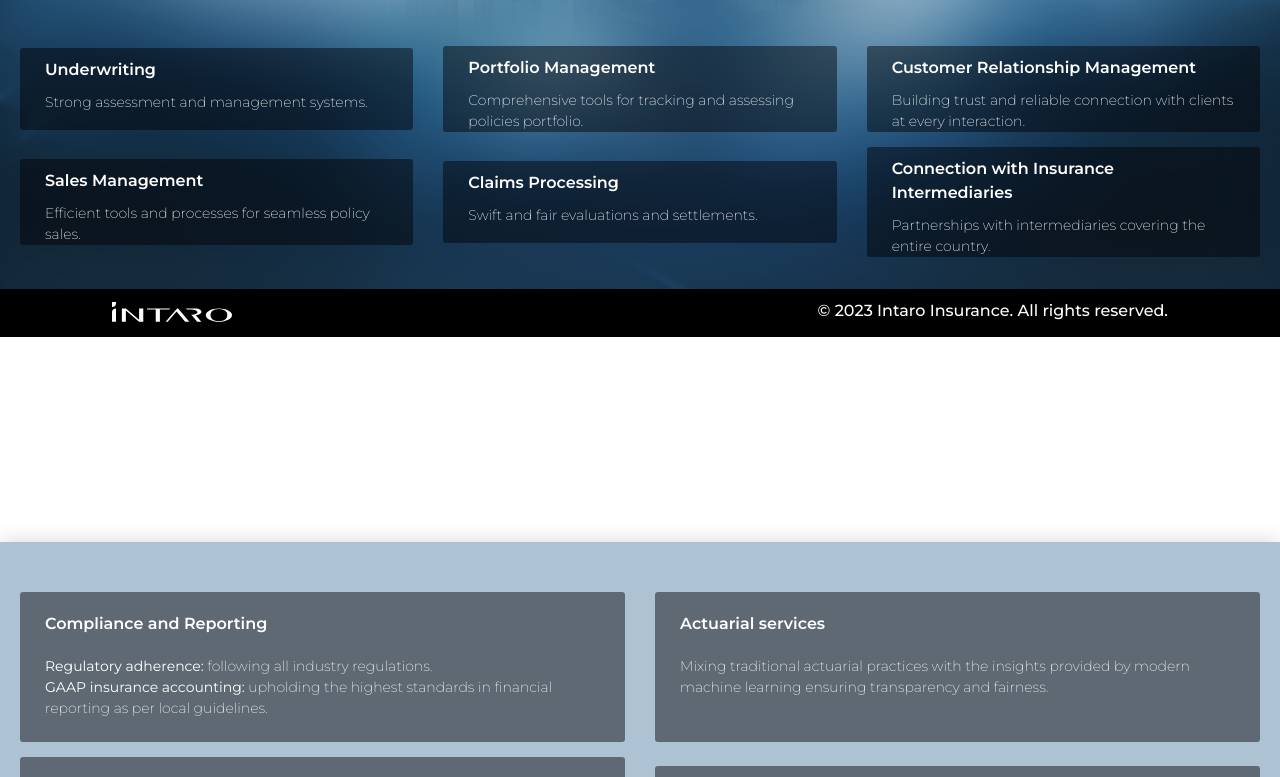
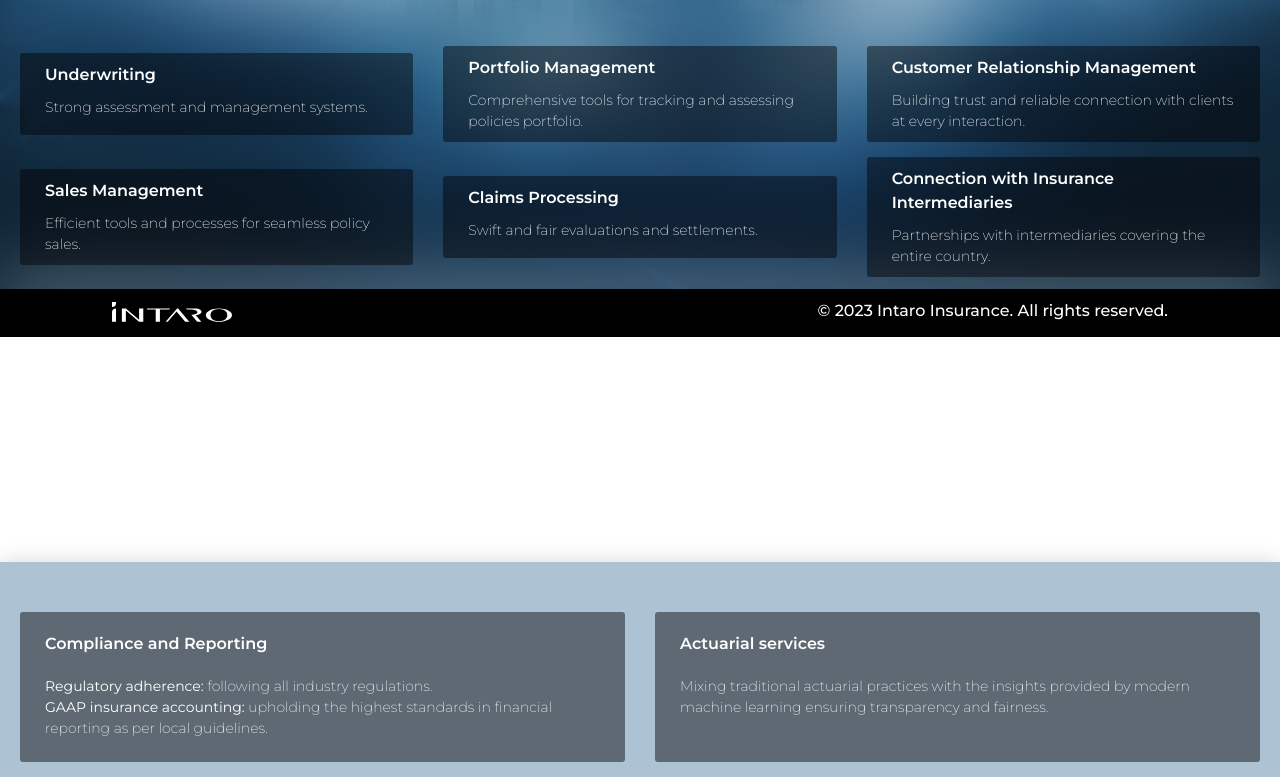
Before and after one commit to IordacheCatalin/IntaroWebPage, a React (Create React App) app: page / in a window 1280 px wide. Shown: the part 463-1240 px from the top of the page. Built offline with nearby package versions, Linux system fonts and the light colour scheme.

Commit message:
Update padding

```diff
--- a/src/Components/BoxContainer/BoxContainer.js
+++ b/src/Components/BoxContainer/BoxContainer.js
@@ -11,14 +11,14 @@ const BoxContainer = () => {
       <div className={Styles.Contain}>
         <div className={Styles.InfoBoxTitle}>{t("Home.Text02")}</div>
         <div className={Styles.InfoBoxContainer}>
-          <SmallBoxContainer title={t("Home.Text03")} text={t("Home.Text04")} height="82px" padding="10px 0px 0px 0px"/>
-          <SmallBoxContainer title={t("Home.Text05")} text={t("Home.Text06")} height="82px" padding="10px 0px 0px 0px"/>
-          <SmallBoxContainer title={t("Home.Text07")} text={t("Home.Text08")} height="82px" padding="10px 0px 0px 0px"/>
+          <SmallBoxContainer title={t("Home.Text03")} text={t("Home.Text04")} height="82px" padding="10px 0px 0px 0px" padding2="0px 0px 10px 0px"/>
+          <SmallBoxContainer title={t("Home.Text05")} text={t("Home.Text06")} height="82px" padding="10px 0px 0px 0px" padding2="0px 0px 10px 0px"/>
+          <SmallBoxContainer title={t("Home.Text07")} text={t("Home.Text08")} height="82px" padding="10px 0px 0px 0px" padding2="0px 0px 10px 0px"/>
         </div>
         <div className={Styles.InfoBoxContainer}>
-          <SmallBoxContainer title={t("Home.Text09")} text={t("Home.Text10")} height="82px" padding="10px 0px 0px 0px"/>
-          <SmallBoxContainer title={t("Home.Text11")} text={t("Home.Text12")} height="82px" padding="10px 0px 0px 0px"/>
-          <SmallBoxContainer title={t("Home.Text13")} text={t("Home.Text14")} height="82px" padding="10px 0px 0px 0px"/>
+          <SmallBoxContainer title={t("Home.Text09")} text={t("Home.Text10")} height="82px" padding="10px 0px 0px 0px" padding2="0px 0px 10px 0px"/>
+          <SmallBoxContainer title={t("Home.Text11")} text={t("Home.Text12")} height="82px" padding="10px 0px 0px 0px" padding2="0px 0px 10px 0px"/>
+          <SmallBoxContainer title={t("Home.Text13")} text={t("Home.Text14")} height="82px" padding="10px 0px 0px 0px" padding2="0px 0px 10px 0px"/>
         </div>
       </div>
     </div>
--- a/src/Components/BoxContainer/BoxContainer2.js
+++ b/src/Components/BoxContainer/BoxContainer2.js
@@ -22,14 +22,14 @@ const BoxContainer = () => {
             text2={t("Home.Text25")}
             height="150px"
             padding="20px 0px 0px 0px"
-            padding2="0px 0px 0px 0px"
+            padding2="0px 0px 20px 0px"
           />
           <SmallBoxContainer
             title={t("Home.Text19")}
             text={t("Home.Text20")}
             height="150px"
             padding="20px 0px 0px 0px"
-            padding2="0px 0px 0px 0px"
+            padding2="0px 0px 20px 0px"
           />
         </div>
         <div className={Styles.InfoBoxContainer}>
```
